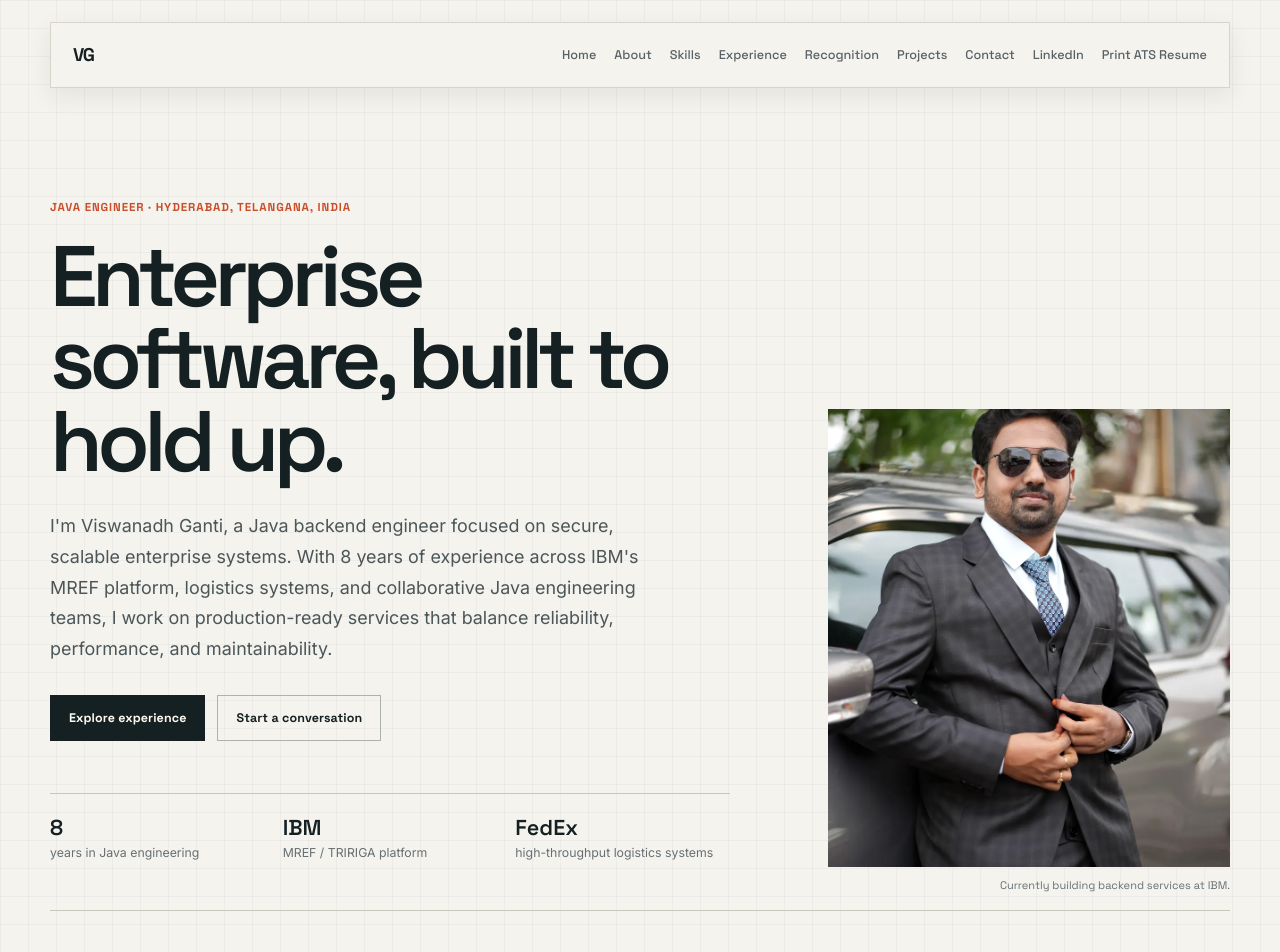
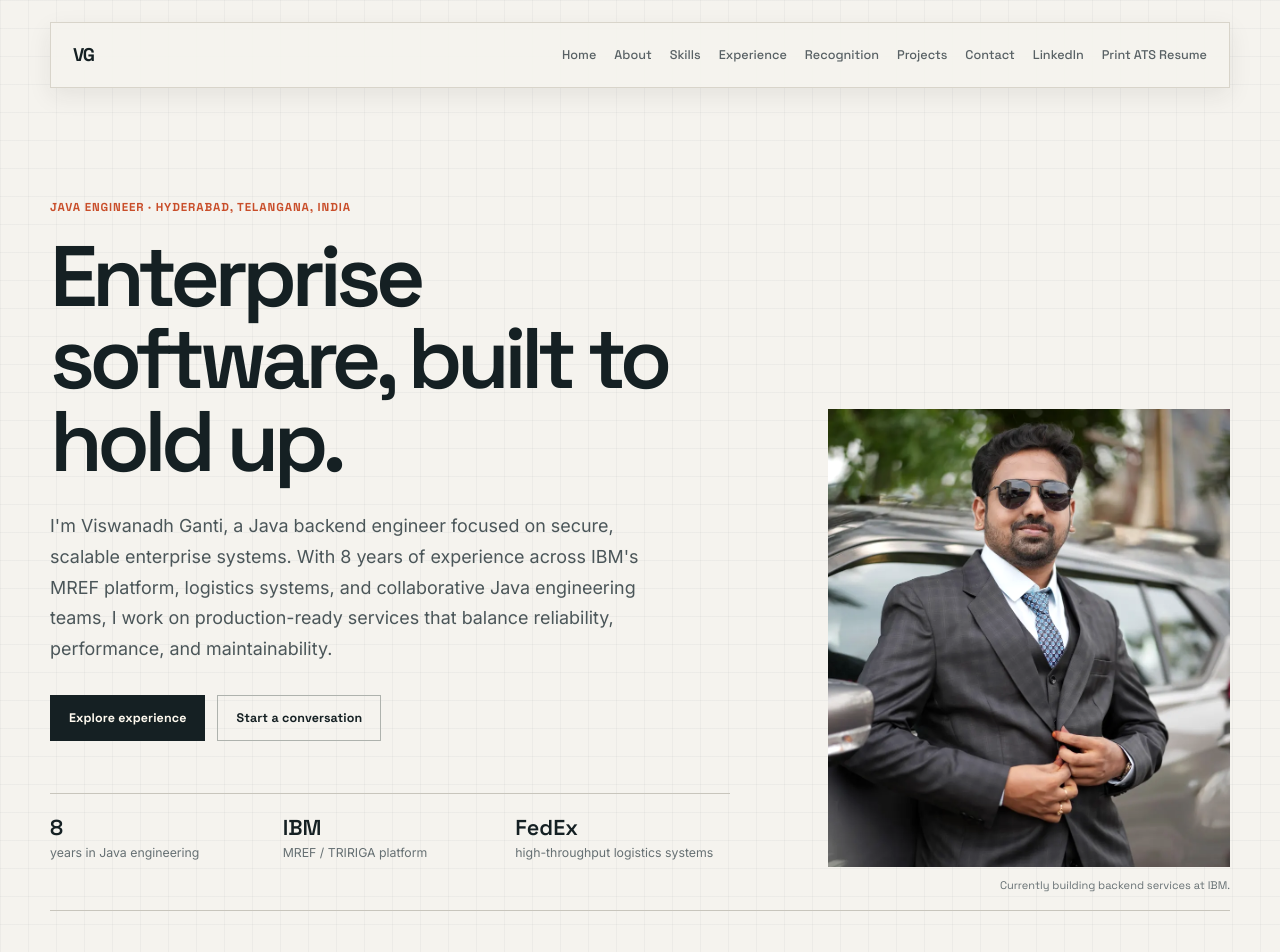
Before and after one commit to Viswanadh-Ganti/my-portfolio, a React (Vite) app: page / in a window 1280 px wide. Shown: the top 952 px of the page. Built offline with nearby package versions, Linux system fonts and the light colour scheme; a web font is replaced by a local one.

Commit message:
enhance css

```diff
--- a/src/App.css
+++ b/src/App.css
@@ -12,7 +12,7 @@
 .hero-copy > p:not(.eyebrow) { max-width: 590px; margin: 28px 0 0; color: #4b5659; font-size: 1.12rem; line-height: 1.72; }
 .button-row { display: flex; gap: 12px; flex-wrap: wrap; margin-top: 30px; }.primary-btn, .secondary-btn { display: inline-flex; align-items: center; justify-content: center; min-height: 46px; padding: 0 18px; font: 700 .78rem 'DM Mono', monospace; text-decoration: none; letter-spacing: .01em; transition: background .18s, color .18s, transform .18s; }.primary-btn { color: #fffaf0; background: #152023; border: 1px solid #152023; }.secondary-btn { color: #152023; background: transparent; border: 1px solid #aeb2ad; }.primary-btn:hover { background: #c94e2a; border-color: #c94e2a; transform: translateY(-2px); }.secondary-btn:hover { color: #c94e2a; border-color: #c94e2a; }
 .hero-facts { display: grid; grid-template-columns: repeat(3, 1fr); max-width: 680px; gap: 18px; margin: 52px 0 0; padding: 20px 0 0; border-top: 1px solid #c8c5bc; }.hero-facts div { min-width: 0; }.hero-facts dt { color: #152023; font: 600 1.35rem 'Fraunces', Georgia, serif; }.hero-facts dd { margin: 4px 0 0; color: #667073; font-size: .77rem; line-height: 1.35; }
-.hero-panel { align-self: stretch; display: flex; flex-direction: column; justify-content: end; }.profile-card { position: relative; height: 458px; overflow: hidden; background: #d4d7cf; }.profile-card::before { content: ''; position: absolute; inset: auto -80px -70px auto; width: 300px; height: 300px; background: #c94e2a; border-radius: 50%; opacity: .85; }.profile-image { position: relative; z-index: 1; display: block; width: 100%; height: 100%; object-fit: cover; object-position: center center; filter: saturate(.82) contrast(1.04); }.profile-caption { margin: 11px 0 18px; color: #667073; font: .69rem 'DM Mono', monospace; text-align: right; }
+.hero-panel { align-self: stretch; display: flex; flex-direction: column; justify-content: end; }.profile-card { position: relative; height: 458px; overflow: hidden; background: #d4d7cf; }.profile-card::before { content: ''; position: absolute; inset: auto -80px -70px auto; width: 300px; height: 300px; background: #c94e2a; border-radius: 50%; opacity: .85; }.profile-image { position: relative; z-index: 1; display: block; width: 100%; height: 100%; object-fit: cover; object-position: center 28%; filter: saturate(.82) contrast(1.04); }.profile-caption { margin: 11px 0 18px; color: #667073; font: .69rem 'DM Mono', monospace; text-align: right; }
 .about-section, .skills-section, .experience-section, .recognition-section, .projects-section, .contact-section { border-top: 1px solid #c8c5bc; padding-top: 20px; }.section-header { display: flex; justify-content: space-between; gap: 20px; align-items: baseline; margin-bottom: 32px; }.section-header h2 { margin: 0; color: #152023; font: 600 clamp(2rem, 3.3vw, 3.1rem)/1 'Fraunces', Georgia, serif; letter-spacing: -.05em; }.section-header span { margin: 0; text-align: right; }.about-section > p { max-width: 900px; margin: 0; color: #354044; font: 400 clamp(1.2rem, 2vw, 1.55rem)/1.6 'Fraunces', Georgia, serif; letter-spacing: -.02em; }
 .skills-grid { display: grid; grid-template-columns: repeat(4, minmax(0, 1fr)); border-top: 1px solid #d1cec5; }.skill-card { min-height: 210px; padding: 22px 22px 20px 0; border-right: 1px solid #d1cec5; }.skill-card + .skill-card { padding-left: 22px; }.skill-card:last-child { border-right: 0; }.skill-card h3 { margin: 0 0 20px; color: #152023; font: 600 1.15rem 'Fraunces', Georgia, serif; }.skill-list { display: flex; flex-wrap: wrap; gap: 8px; list-style: none; margin: 0; padding: 0; }.skill-list li { color: #4b5659; font: .75rem 'DM Mono', monospace; }.skill-list li:not(:last-child)::after { content: ' /'; color: #c94e2a; }
 .timeline { border-top: 1px solid #d1cec5; }.timeline-item { display: grid; grid-template-columns: 210px 1fr; column-gap: 30px; padding: 26px 0; border-bottom: 1px solid #d1cec5; }.timeline-top { grid-column: 1; grid-row: 1; }.timeline-item h3 { margin: 0; color: #152023; font: 600 1.25rem 'Fraunces', Georgia, serif; }.timeline-item .period { display: block; margin-top: 8px; color: #c94e2a; font: .68rem 'DM Mono', monospace; text-transform: uppercase; }.timeline-item .company { grid-column: 2; grid-row: 1; color: #152023; font: 600 .75rem 'DM Mono', monospace; text-transform: uppercase; }.timeline-item p { grid-column: 2; grid-row: 1; align-self: end; max-width: 760px; margin: 34px 0 0; color: #536064; line-height: 1.65; }
```
